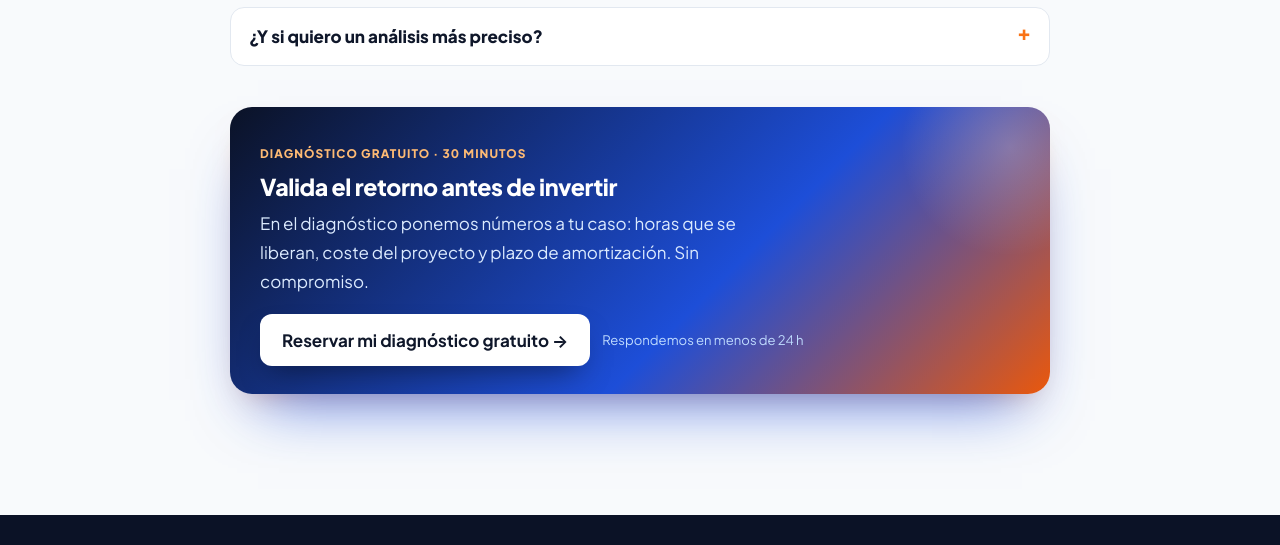
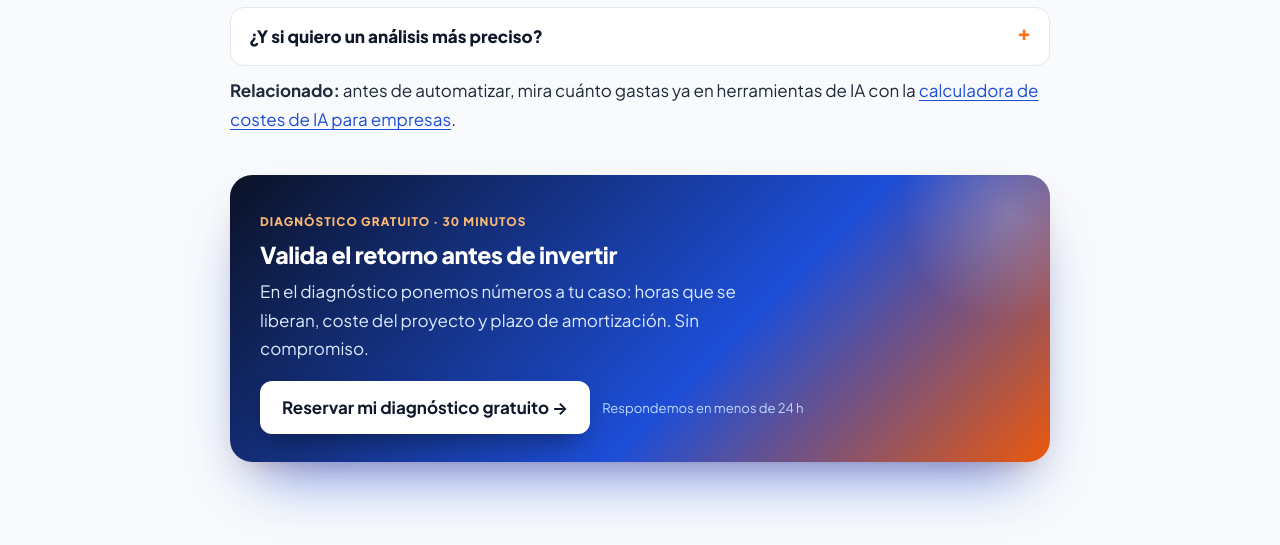
Before and after one commit to oneagencywebsia-cloud/one-agency-web, a plain HTML site: page recursos/calculadora-ahorro-automatizacion/index.html in a window 1280 px wide. Shown: the part 2444-2989 px from the top of the page. Drawn offline with Linux system fonts and the light colour scheme; a web font is replaced by a local one.

Commit message:
Link new AI cost calculator from the savings calculator
Co-Authored-By: Claude Sonnet 5.5 <noreply@anthropic.com>

```diff
--- a/recursos/calculadora-ahorro-automatizacion/index.html
+++ b/recursos/calculadora-ahorro-automatizacion/index.html
@@ -204,6 +204,7 @@ if(typeof gtag==='function'&&!u.s){u.s=1;gtag('event','calculator_use')}}
 <ol><li><strong>Mide el tiempo real</strong>, no el recordado: las tareas pequeñas y frecuentes se infravaloran.</li><li><strong>Calcula el coste por hora completo:</strong> sueldo bruto más cotización de empresa, entre las horas efectivas anuales.</li><li><strong>Sé prudente con el porcentaje automatizable.</strong> Entre el 50 y el 70 % es una hipótesis razonable en muchos procesos administrativos; ajústala a tu caso.</li><li><strong>Compara varios procesos</strong> y prioriza los de mayor ahorro y menor esfuerzo. Te ayuda <a href="/blog/que-procesos-automatizar-primero/">qué procesos automatizar primero</a>.</li></ol>
 <h2 id="preguntas-frecuentes">Preguntas frecuentes</h2>
 <div class="faq"><details><summary>¿Es fiable el resultado?</summary><p>Es tan fiable como los datos que introduces. Sirve para comparar opciones y detectar si un proceso merece la pena, no para prometer un ahorro exacto.</p></details><details><summary>¿Qué coste por hora debo usar?</summary><p>El coste total para la empresa de cada persona, dividido entre sus horas efectivas de trabajo al año.</p></details><details><summary>¿Se guardan mis datos?</summary><p>No. Los cálculos se hacen en tu navegador y no se envían a ningún servidor.</p></details><details><summary>¿Y si quiero un análisis más preciso?</summary><p>En el diagnóstico gratuito revisamos tus procesos con datos reales y afinamos la estimación de ahorro y de coste.</p></details></div>
+<p><strong>Relacionado:</strong> antes de automatizar, mira cuánto gastas ya en herramientas de IA con la <a href="/recursos/calculadora-coste-herramientas-ia/">calculadora de costes de IA para empresas</a>.</p>
 <div class="cta"><span class="k">Diagnóstico gratuito · 30 minutos</span><h2>Valida el retorno antes de invertir</h2><p>En el diagnóstico ponemos números a tu caso: horas que se liberan, coste del proyecto y plazo de amortización. Sin compromiso.</p><div class="row"><a class="btn" data-cta="final" href="/?fuente=calculadora-ahorro-automatizacion&amp;utm_source=blog&amp;utm_medium=cta-final&amp;utm_campaign=coste-roi#contacto">Reservar mi diagnóstico gratuito →</a><small>Respondemos en menos de 24 h</small></div></div>
 </article></div><div class="sticky" id="sticky"><a class="btn" data-cta="sticky" href="/?fuente=calculadora-ahorro-automatizacion&amp;utm_source=blog&amp;utm_medium=cta-sticky&amp;utm_campaign=coste-roi#contacto">⚡ Reservar diagnóstico gratuito</a></div>
 <footer class="ft"><div class="ft-in">
```
